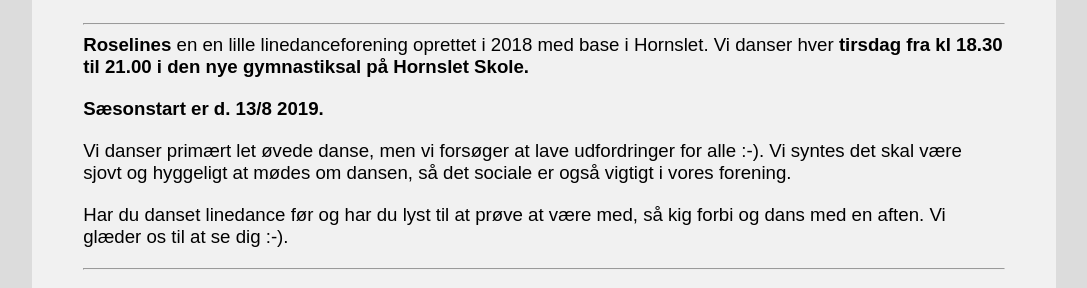
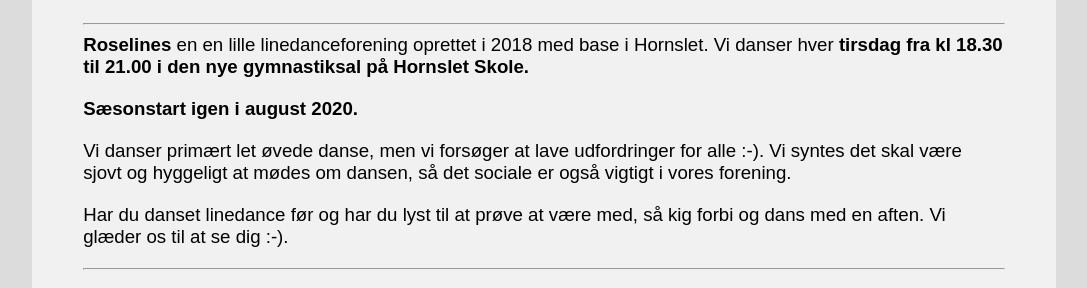
Before and after one commit to lonemathiasen/lonemathiasen.github.io, a Jekyll site: the page built from index.md, in a window 1280 px wide and 900 px high, scrolled down 842 px. Shown: the part 162-450 px from the top of the window, without its empty margins (96-1183 px from the left). Built offline with Jekyll 4.4.1, drawn with Linux system fonts in a browser that asks for light colours.

Commit message:
Update index.md
Sæsonstart ændret

```diff
--- a/index.md
+++ b/index.md
@@ -13,7 +13,7 @@
 
 **Roselines** en en lille linedanceforening oprettet i 2018 med base i Hornslet. Vi danser hver **tirsdag fra kl 18.30 til 21.00 i den nye gymnastiksal på Hornslet Skole.**
 
-**Sæsonstart er d. 13/8 2019.**
+**Sæsonstart igen i august 2020.**
 
 Vi danser primært let øvede danse, men vi forsøger at lave udfordringer for alle :-). Vi syntes det skal være sjovt og hyggeligt at mødes om dansen, så det sociale er også vigtigt i vores forening.
 
```
